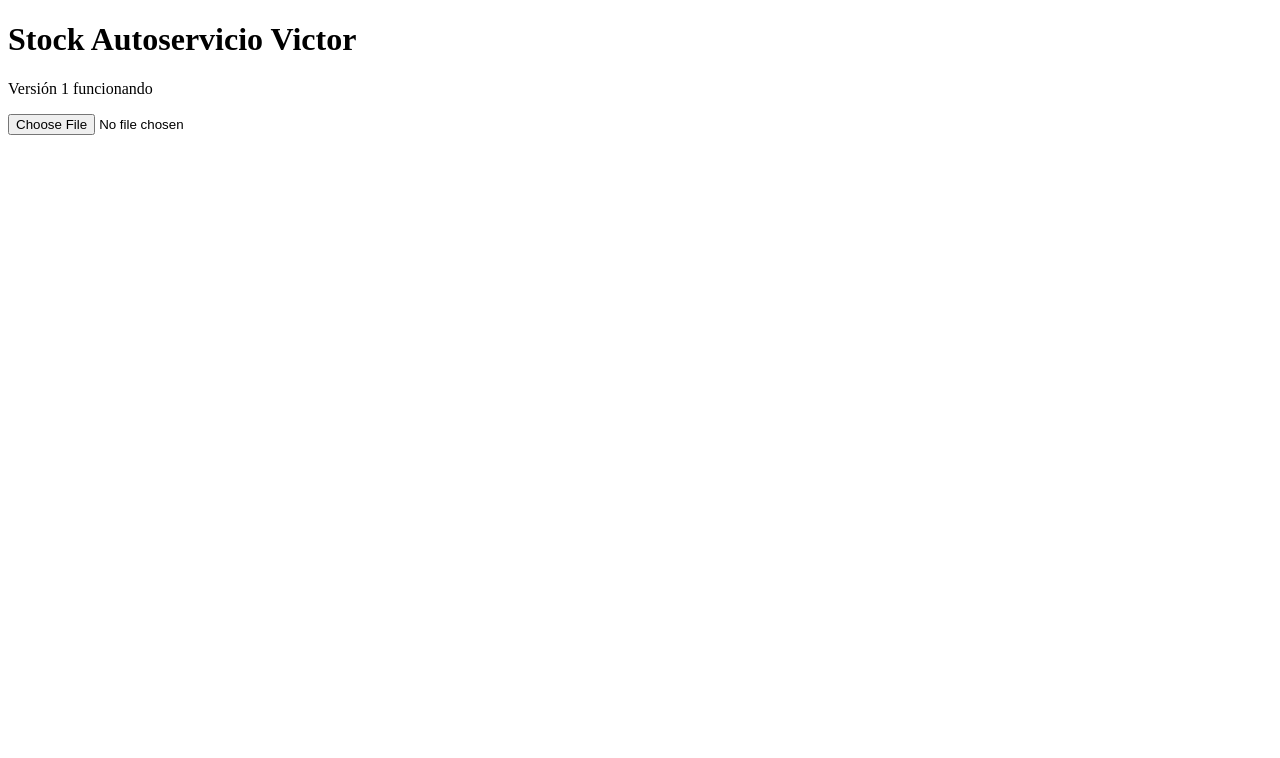
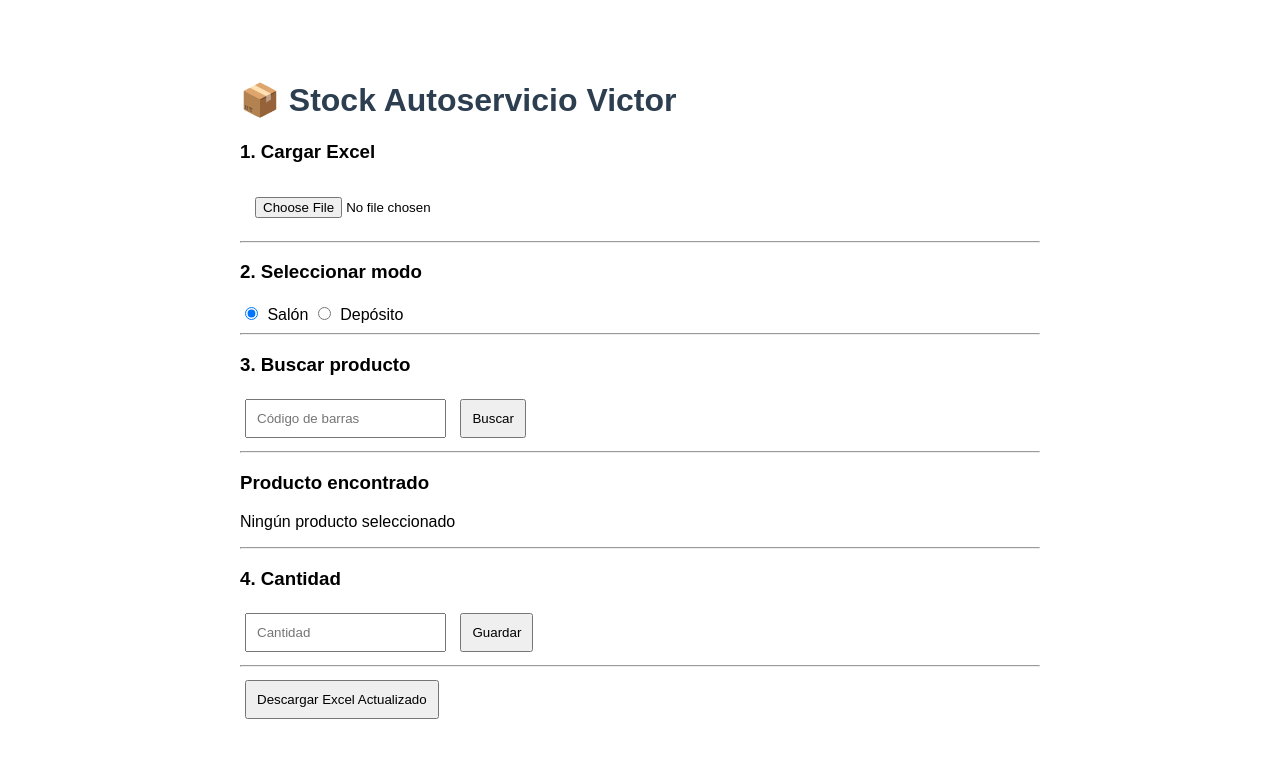
Before and after one commit to autoserviciovictor/herramientas-autoservicio-victor, a plain HTML site: page index.html in a window 1280 px wide. Drawn offline with Linux system fonts and the light colour scheme.

Commit message:
Update index.html

```diff
--- a/index.html
+++ b/index.html
@@ -1,15 +1,86 @@
 <!DOCTYPE html>
-<html>
+<html lang="es">
 <head>
-    <title>Stock Autoservicio</title>
+    <meta charset="UTF-8">
+    <meta name="viewport" content="width=device-width, initial-scale=1.0">
+    <title>Stock Autoservicio Victor</title>
+
+    <link rel="stylesheet" href="style.css">
 </head>
 <body>
 
-<h1>Stock Autoservicio Victor</h1>
+    <h1>📦 Stock Autoservicio Victor</h1>
 
-<p>Versión 1 funcionando</p>
+    <div>
+        <h3>1. Cargar Excel</h3>
+        <input type="file" id="excelFile">
+    </div>
 
-<input type="file" />
+    <hr>
+
+    <div>
+        <h3>2. Seleccionar modo</h3>
+
+        <label>
+            <input type="radio" name="modo" value="salon" checked>
+            Salón
+        </label>
+
+        <label>
+            <input type="radio" name="modo" value="deposito">
+            Depósito
+        </label>
+    </div>
+
+    <hr>
+
+    <div>
+        <h3>3. Buscar producto</h3>
+
+        <input
+            type="text"
+            id="codigo"
+            placeholder="Código de barras"
+        >
+
+        <button>
+            Buscar
+        </button>
+    </div>
+
+    <hr>
+
+    <div>
+        <h3>Producto encontrado</h3>
+
+        <p id="producto">
+            Ningún producto seleccionado
+        </p>
+    </div>
+
+    <hr>
+
+    <div>
+        <h3>4. Cantidad</h3>
+
+        <input
+            type="number"
+            id="cantidad"
+            placeholder="Cantidad"
+        >
+
+        <button>
+            Guardar
+        </button>
+    </div>
+
+    <hr>
+
+    <div>
+        <button>
+            Descargar Excel Actualizado
+        </button>
+    </div>
 
 </body>
 </html>
```
